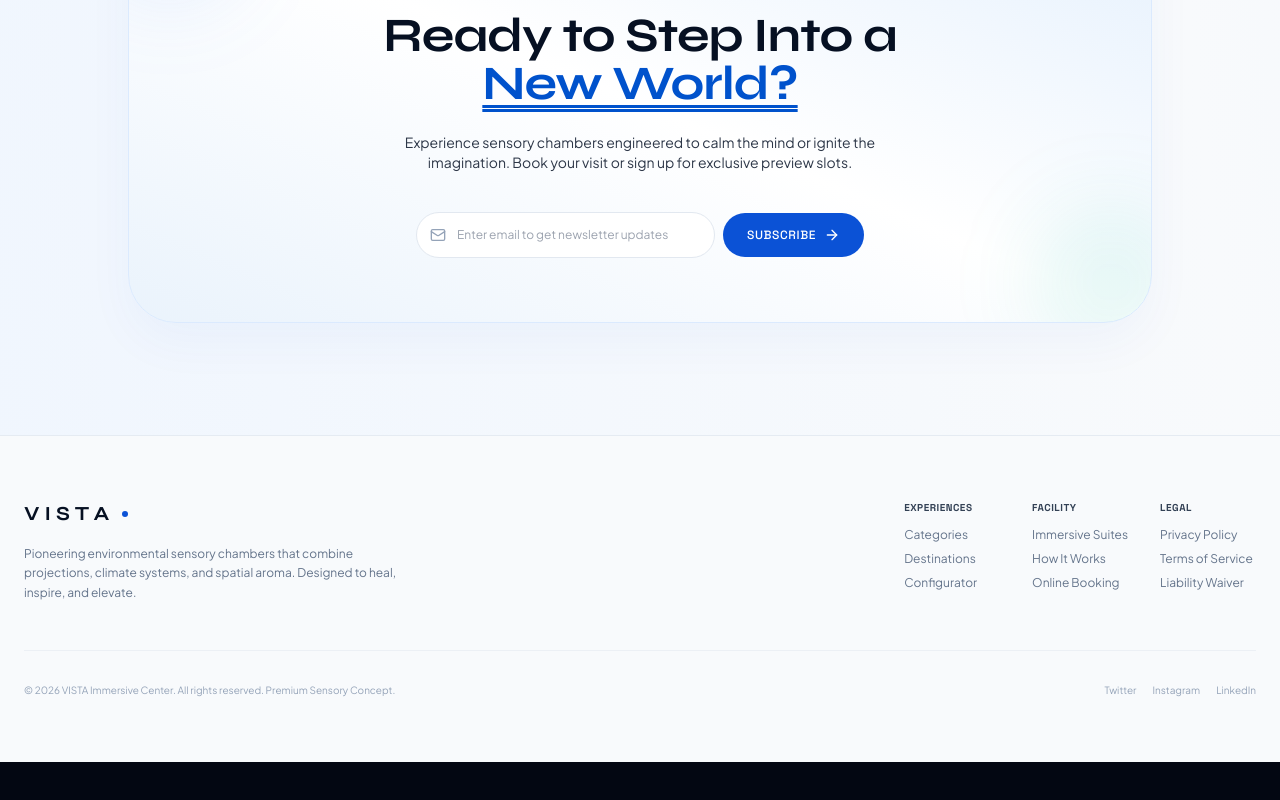
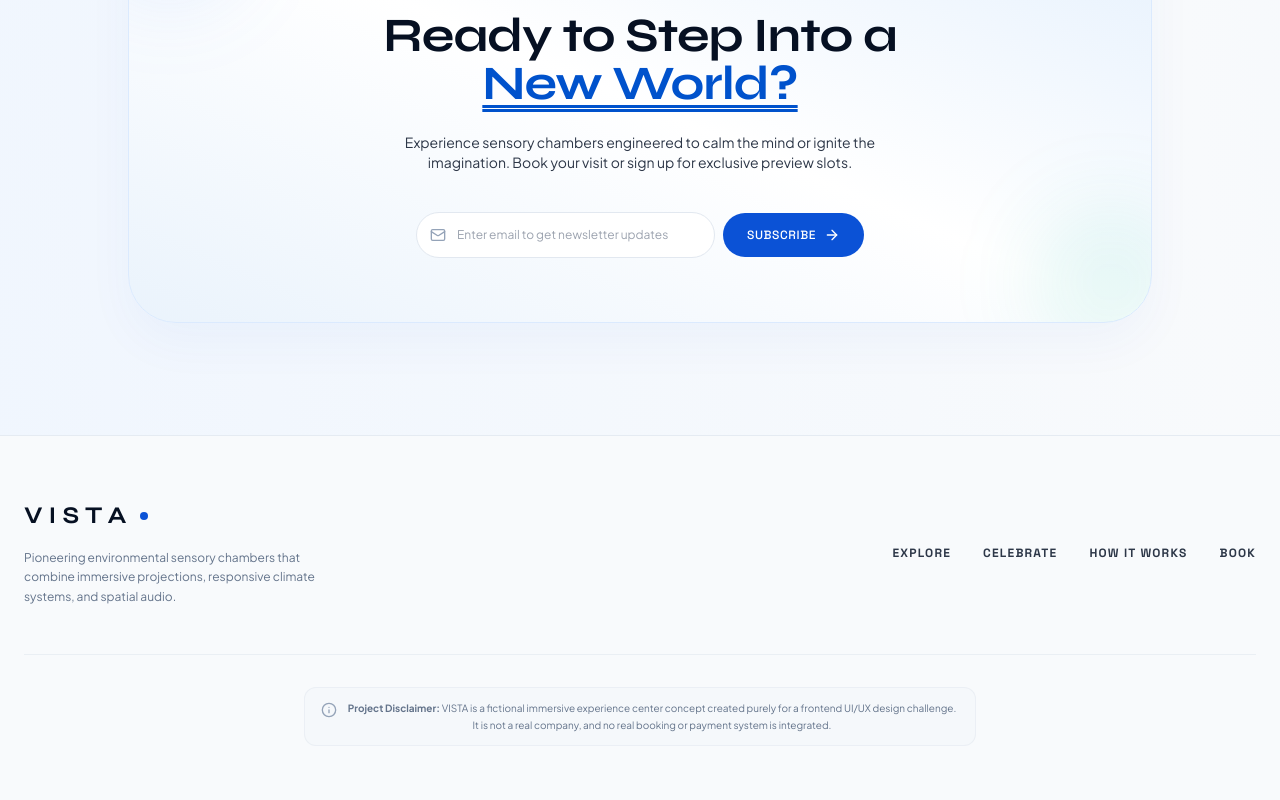
Before and after one commit to Mausam465/Acdyon_Technologies, a React (Vite) app: page / in a window 1280 px wide. Shown: the part 9763-10563 px from the top of the page. Before the commit the page ends 10525 px from the top, so only its background shows below. Built offline with nearby package versions, Linux system fonts and the light colour scheme.

Commit message:
add VISTA footer

```diff
--- a/src/sections/Footer.jsx
+++ b/src/sections/Footer.jsx
@@ -1,71 +1,39 @@
 import React from 'react'
+import { Info } from 'lucide-react'
 
 function Footer() {
   return (
     <footer className="w-full py-16 px-6 bg-slate-50 border-t border-slate-200/80">
-      <div className="max-w-7xl mx-auto flex flex-col md:flex-row items-start justify-between gap-10">
+      <div className="max-w-7xl mx-auto flex flex-col md:flex-row items-center justify-between gap-10">
 
-        {/* Logo and Copyright */}
-        <div className="space-y-4 max-w-sm">
+        {/* Logo and Brand */}
+        <div className="flex flex-col items-center md:items-start space-y-4">
           <a href="#" className="flex items-center gap-2">
-            <span className="font-display font-bold text-xl tracking-[0.25em] text-[#061022]">
+            <span className="font-display font-bold text-2xl tracking-[0.25em] text-[#061022]">
               VISTA
             </span>
-            <span className="w-1.5 h-1.5 rounded-full bg-vista-blue"></span>
+            <span className="w-2 h-2 rounded-full bg-vista-blue"></span>
           </a>
-          <p className="text-xs text-slate-500 font-sans leading-relaxed">
-            Pioneering environmental sensory chambers that combine projections, climate systems, and spatial aroma. Designed to heal, inspire, and elevate.
+          <p className="text-xs text-slate-500 font-sans leading-relaxed text-center md:text-left max-w-xs">
+            Pioneering environmental sensory chambers that combine immersive projections, responsive climate systems, and spatial audio.
           </p>
         </div>
 
-        {/* Footer Navigation Columns */}
-        <div className="grid grid-cols-2 sm:grid-cols-3 gap-8">
-
-          <div className="space-y-3">
-            <h4 className="text-[10px] font-technical uppercase font-bold text-slate-700 tracking-wider">
-              Experiences
-            </h4>
-            <ul className="space-y-2 text-xs font-sans text-slate-500">
-              <li><a href="#categories" className="hover:text-vista-blue transition-colors">Categories</a></li>
-              <li><a href="#explorer" className="hover:text-vista-blue transition-colors">Destinations</a></li>
-              <li><a href="#configurator" className="hover:text-vista-blue transition-colors">Configurator</a></li>
-            </ul>
-          </div>
-
-          <div className="space-y-3">
-            <h4 className="text-[10px] font-technical uppercase font-bold text-slate-700 tracking-wider">
-              Facility
-            </h4>
-            <ul className="space-y-2 text-xs font-sans text-slate-500">
-              <li><a href="#rooms" className="hover:text-vista-blue transition-colors">Immersive Suites</a></li>
-              <li><a href="#how-it-works" className="hover:text-vista-blue transition-colors">How It Works</a></li>
-              <li><a href="#booking" className="hover:text-vista-blue transition-colors">Online Booking</a></li>
-            </ul>
-          </div>
-
-          <div className="space-y-3 col-span-2 sm:col-span-1">
-            <h4 className="text-[10px] font-technical uppercase font-bold text-slate-700 tracking-wider">
-              Legal
-            </h4>
-            <ul className="space-y-2 text-xs font-sans text-slate-500">
-              <li><a href="#" className="hover:text-vista-blue transition-colors">Privacy Policy</a></li>
-              <li><a href="#" className="hover:text-vista-blue transition-colors">Terms of Service</a></li>
-              <li><a href="#" className="hover:text-vista-blue transition-colors">Liability Waiver</a></li>
-            </ul>
-          </div>
-
+        {/* Navigation Links */}
+        <div className="flex flex-wrap justify-center md:justify-end gap-x-8 gap-y-4 text-xs font-technical uppercase font-bold tracking-widest text-slate-600">
+          <a href="#explorer" className="hover:text-vista-blue transition-colors">Explore</a>
+          <a href="#celebrations" className="hover:text-vista-blue transition-colors">Celebrate</a>
+          <a href="#how-it-works" className="hover:text-vista-blue transition-colors">How It Works</a>
+          <a href="#booking" className="hover:text-vista-blue transition-colors">Book</a>
         </div>
-
       </div>
 
-      <div className="max-w-7xl mx-auto flex flex-col sm:flex-row items-center justify-between border-t border-slate-200/50 mt-12 pt-8 text-center sm:text-left gap-4">
-        <p className="text-[10px] text-slate-400 font-sans">
-          © 2026 VISTA Immersive Center. All rights reserved. Premium Sensory Concept.
-        </p>
-        <div className="flex items-center gap-4 text-[10px] text-slate-400 font-sans">
-          <a href="#" className="hover:text-slate-600">Twitter</a>
-          <a href="#" className="hover:text-slate-600">Instagram</a>
-          <a href="#" className="hover:text-slate-600">LinkedIn</a>
+      <div className="max-w-7xl mx-auto border-t border-slate-200/60 mt-12 pt-8 flex flex-col items-center justify-center text-center">
+        <div className="flex items-start justify-center gap-2 max-w-2xl px-4 py-3 bg-slate-100/50 rounded-xl border border-slate-200/50">
+          <Info className="w-4 h-4 text-slate-400 shrink-0 mt-0.5" />
+          <p className="text-[10px] text-slate-500 font-sans leading-relaxed">
+            <strong>Project Disclaimer:</strong> VISTA is a fictional immersive experience center concept created purely for a frontend UI/UX design challenge. It is not a real company, and no real booking or payment system is integrated.
+          </p>
         </div>
       </div>
     </footer>
```
